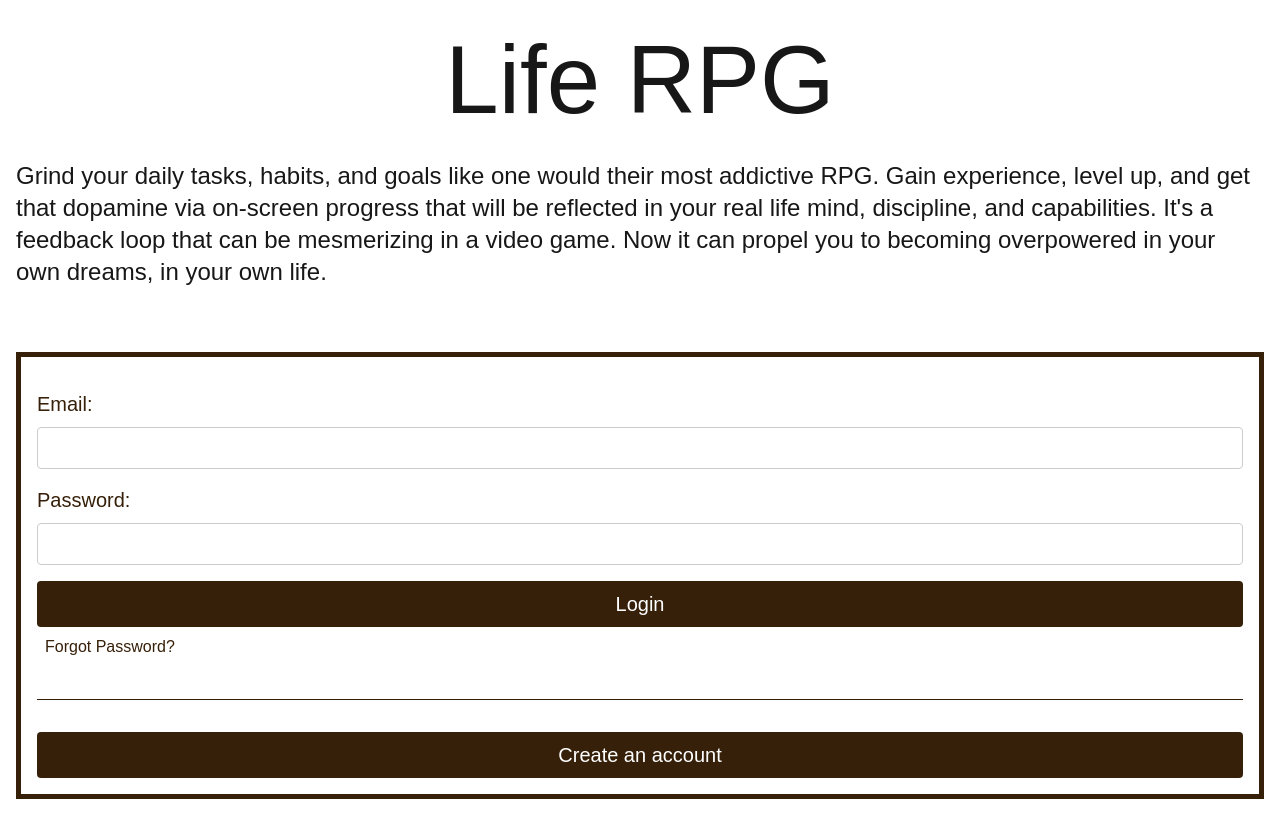
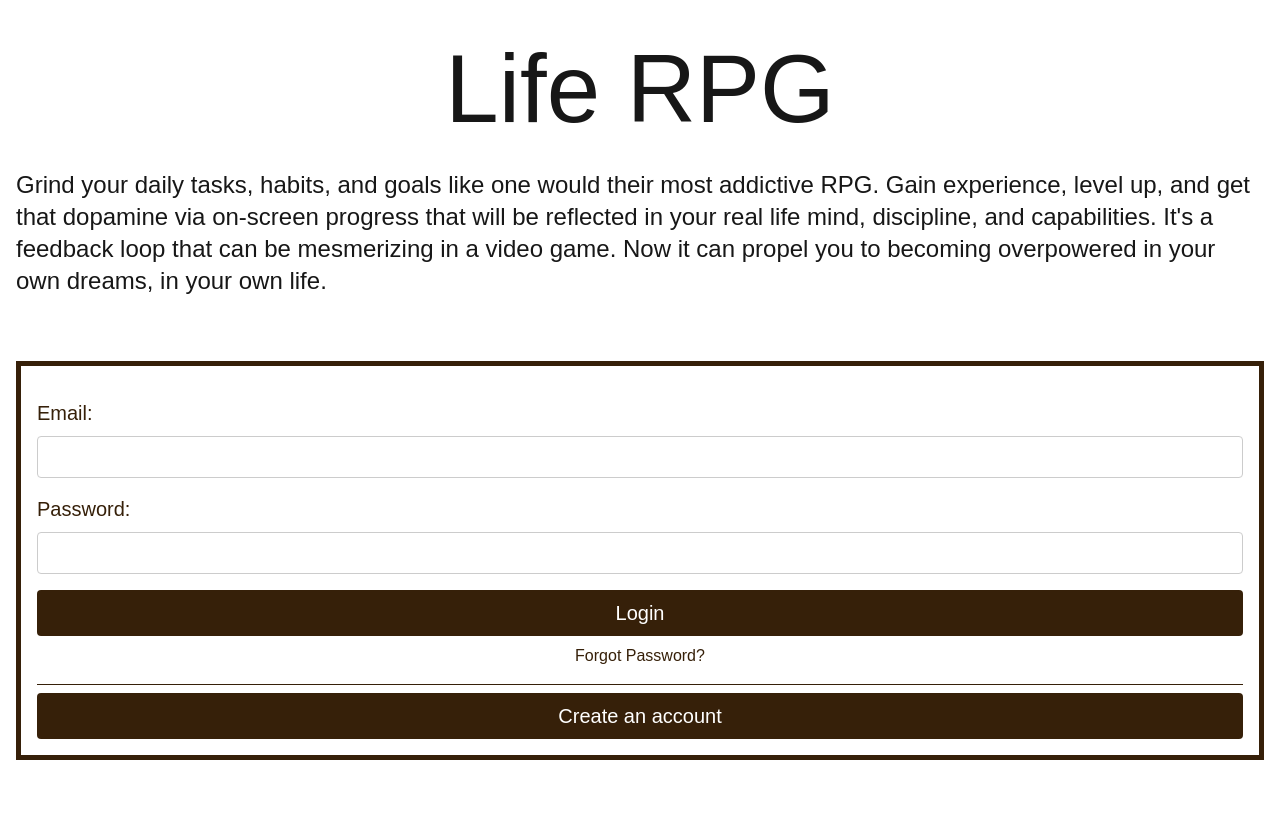
Before and after one commit to Daltraxx/life-rpg, a Next.js app: page / in a window 1280 px wide. After the commit the page ends 800 px from the top, so only its background shows below. Built offline with nearby package versions, Linux system fonts and the light colour scheme; a web font is replaced by a local one.

Commit message:
center align forgot password link

```diff
--- a/src/app/ui/LandingPage/Login/Login.tsx
+++ b/src/app/ui/LandingPage/Login/Login.tsx
@@ -17,7 +17,7 @@ export default function Login() {
           autoComplete="current-password"
         />
         <ButtonWrapper type="submit" className={styles.loginButton}>Login</ButtonWrapper>
-        <RegularLinkWrapper href="/forgot-password">Forgot Password?</RegularLinkWrapper>
+        <RegularLinkWrapper href="/forgot-password" className={styles.forgotPasswordLink}>Forgot Password?</RegularLinkWrapper>
       </form>
       <div className={styles.divider}></div>
       <LinkWrapper href="/register" className={styles.createAccountLink}>Create an account</LinkWrapper>
--- a/src/app/ui/LandingPage/Login/styles.module.css
+++ b/src/app/ui/LandingPage/Login/styles.module.css
@@ -26,10 +26,16 @@
   margin-top: 1rem;
 }
 
+.forgotPasswordLink {
+  text-align: center;
+  max-width: fit-content;
+  align-self: center;
+}
+
 .divider {
   height: 1px;
   background-color: var(--brown-600, #362009);
-  margin: 2rem 0;
+  margin: 0.5rem 0;
 }
 
 .createAccountLink {
```
